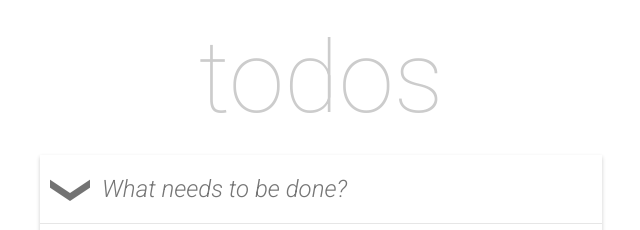
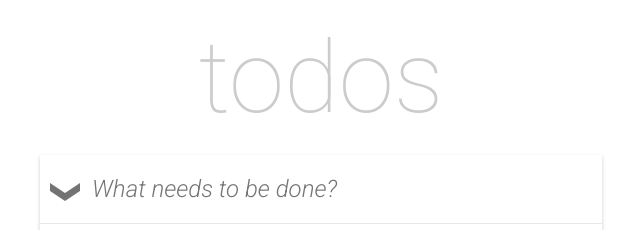
Before and after one commit to ok-technopolis-autumn-2022/Vlad_Korzh, a plain HTML site: page src/index.html in a window 1280 px wide. Shown: the top 230 px of the page, 319-959 px from the left. Drawn offline with Linux system fonts and the light colour scheme.

Commit message:
fix button select all

```diff
--- a/src/style/layout.css
+++ b/src/style/layout.css
@@ -35,8 +35,8 @@ h1 {
     cursor: pointer;
 
     margin: 10px;
-    width: 40px;
-    height: 40px;
+    min-width: 30px;
+    min-height: 25px;
 }
 
 #search-todos {
```
